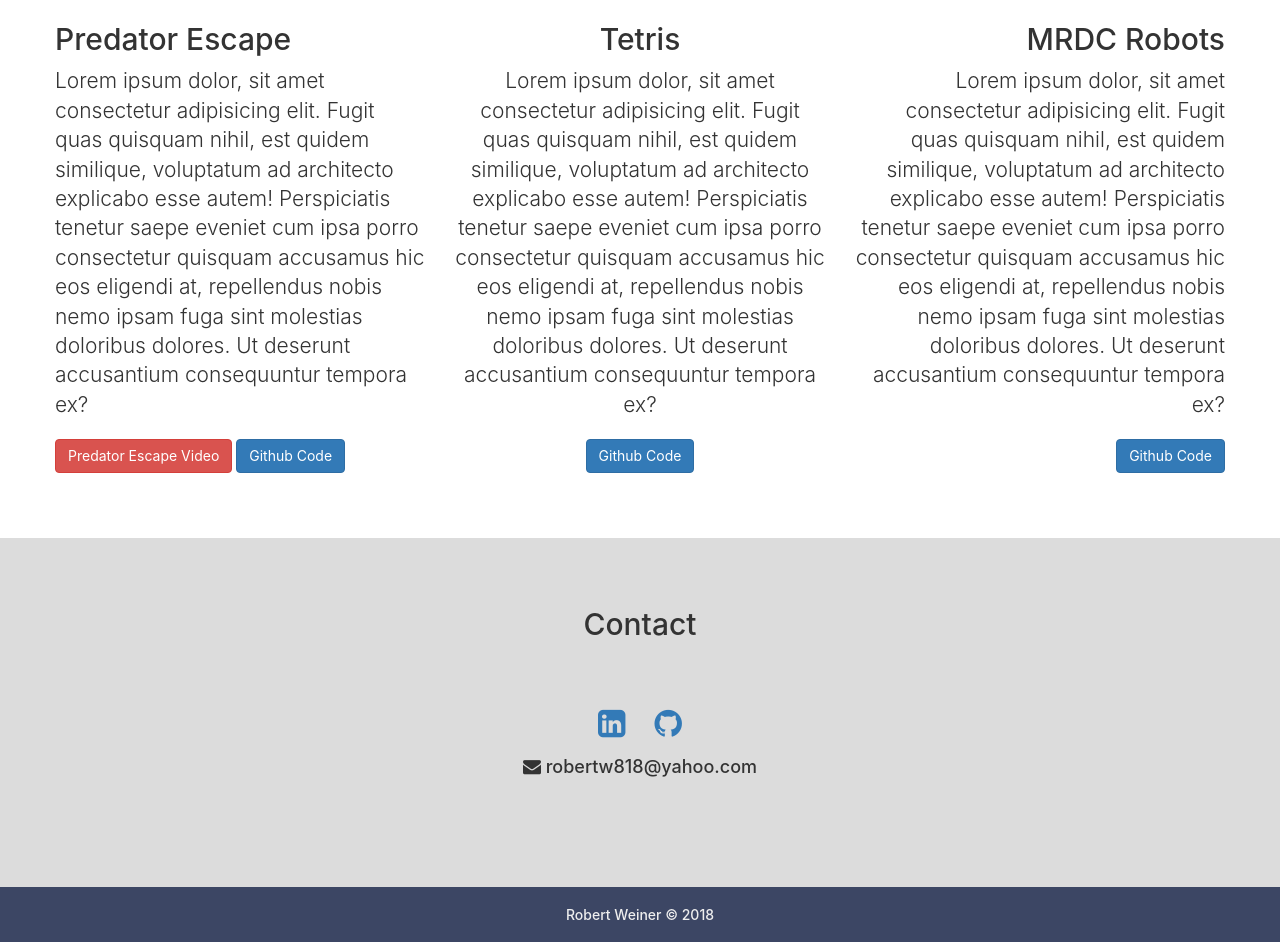
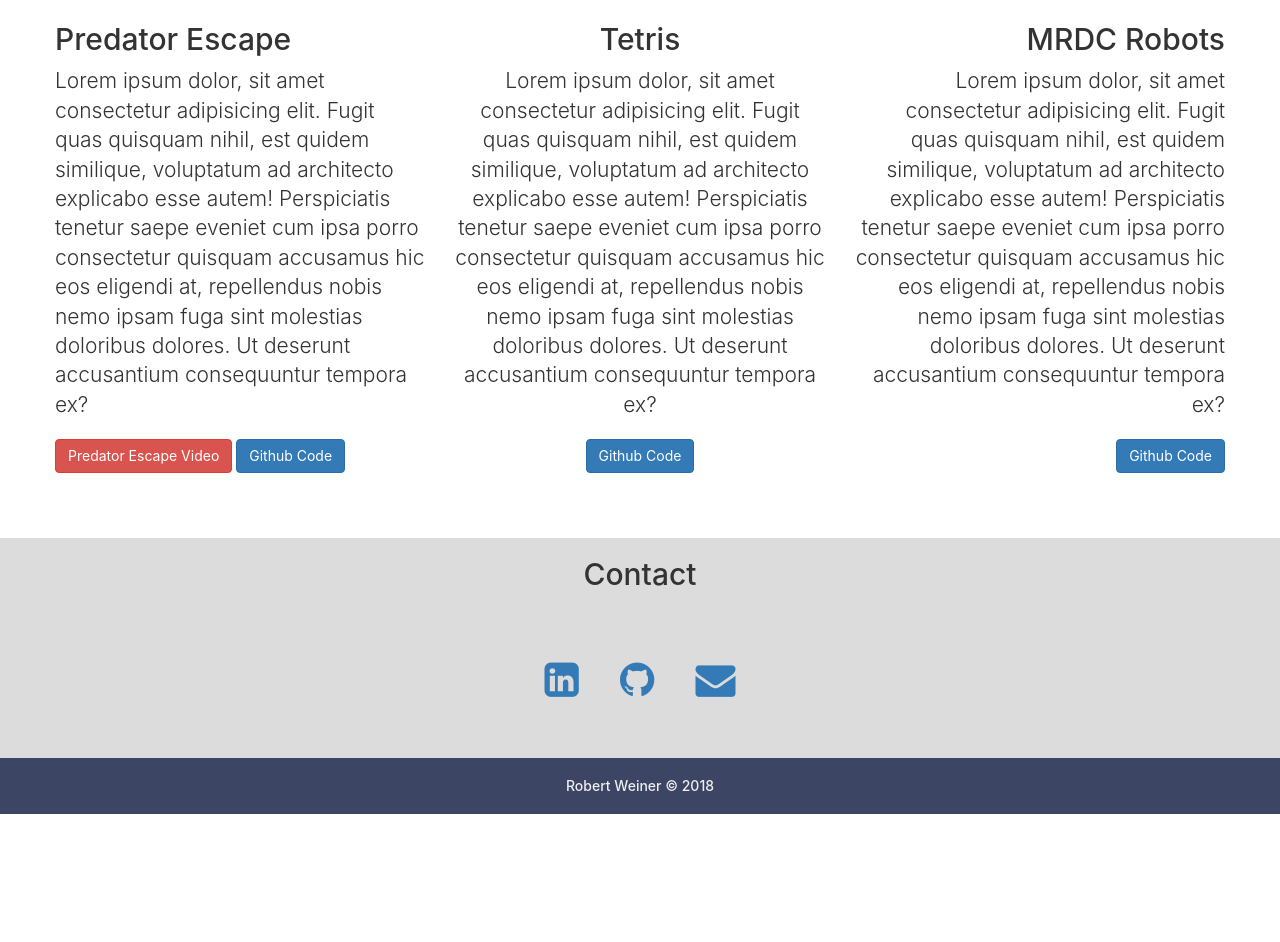
Before and after one commit to robswei/Robert-Weiner, a plain HTML site: page index.html in a window 1280 px wide. Shown: the part 3448-4390 px from the top of the page. After the commit the page ends 4262 px from the top, so only its background shows below. Drawn offline with nearby package versions, Linux system fonts and the light colour scheme; some packages are replaced by stand-ins of ours; a script that the page names is missing.

Commit message:
Updated contact section

```diff
--- a/index.html
+++ b/index.html
@@ -217,7 +217,7 @@
   <!--Contact-->
   <div id="contact">
     <div class="container">
-      <div class="row text-center padding">
+      <div class="row text-center">
         <div class="col-12">
           <h2>Contact</h2>
         </div>
@@ -228,8 +228,9 @@
           <a href="https://github.com/rtweine2">
             <i class="fa fa-github"></i>
           </a>
-          <h4>
-            <i class="fa fa-envelope"></i> robertw818@yahoo.com</h4>
+          <a href="mailto:robertw818@yahoo.com">
+            <i class="fa fa-envelope"></i>
+          </a>
         </div>
       </div>
     </div>
--- a/style/style.css
+++ b/style/style.css
@@ -170,8 +170,8 @@ nav.shrink .navbar-brand {
 }
 
 #contact a {
-  font-size: 32px;
-  padding: 0 10px;
+  font-size: 40px;
+  padding: 0 15px;
 }
 
 footer {
```
